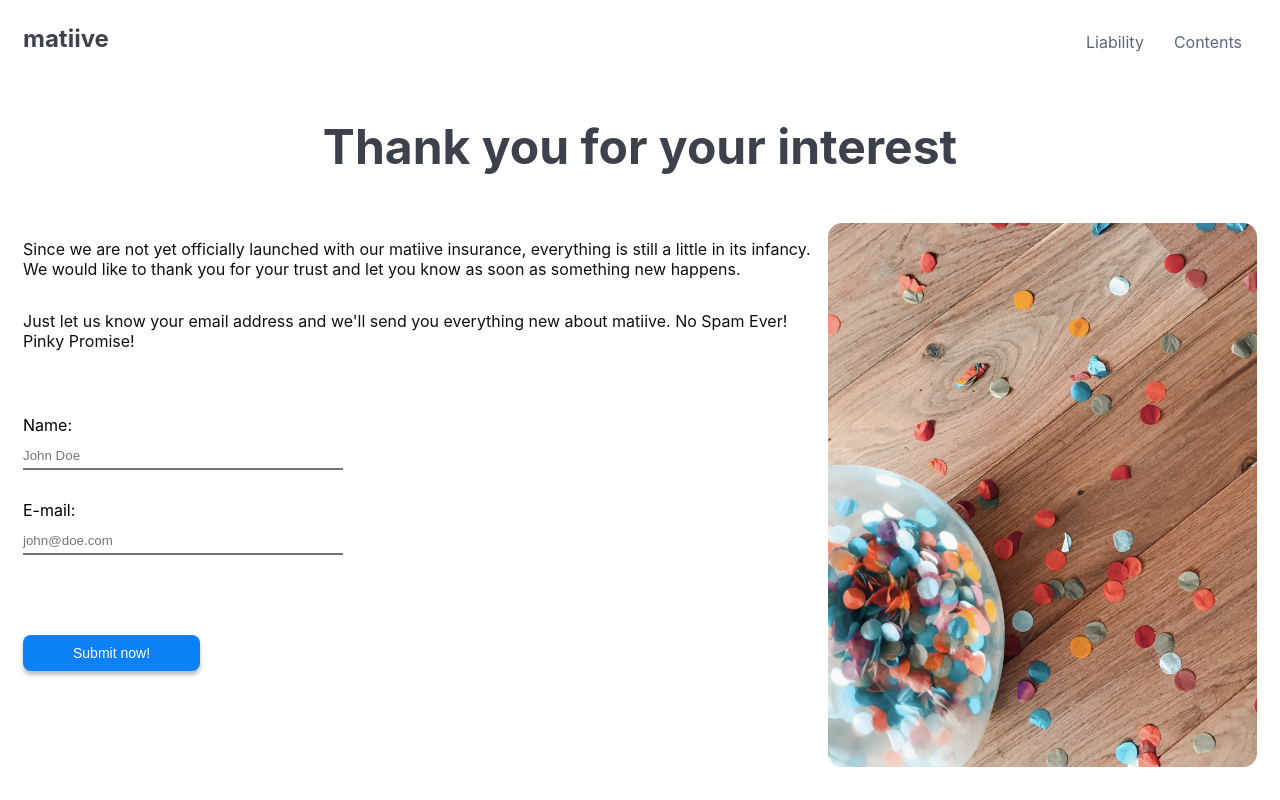
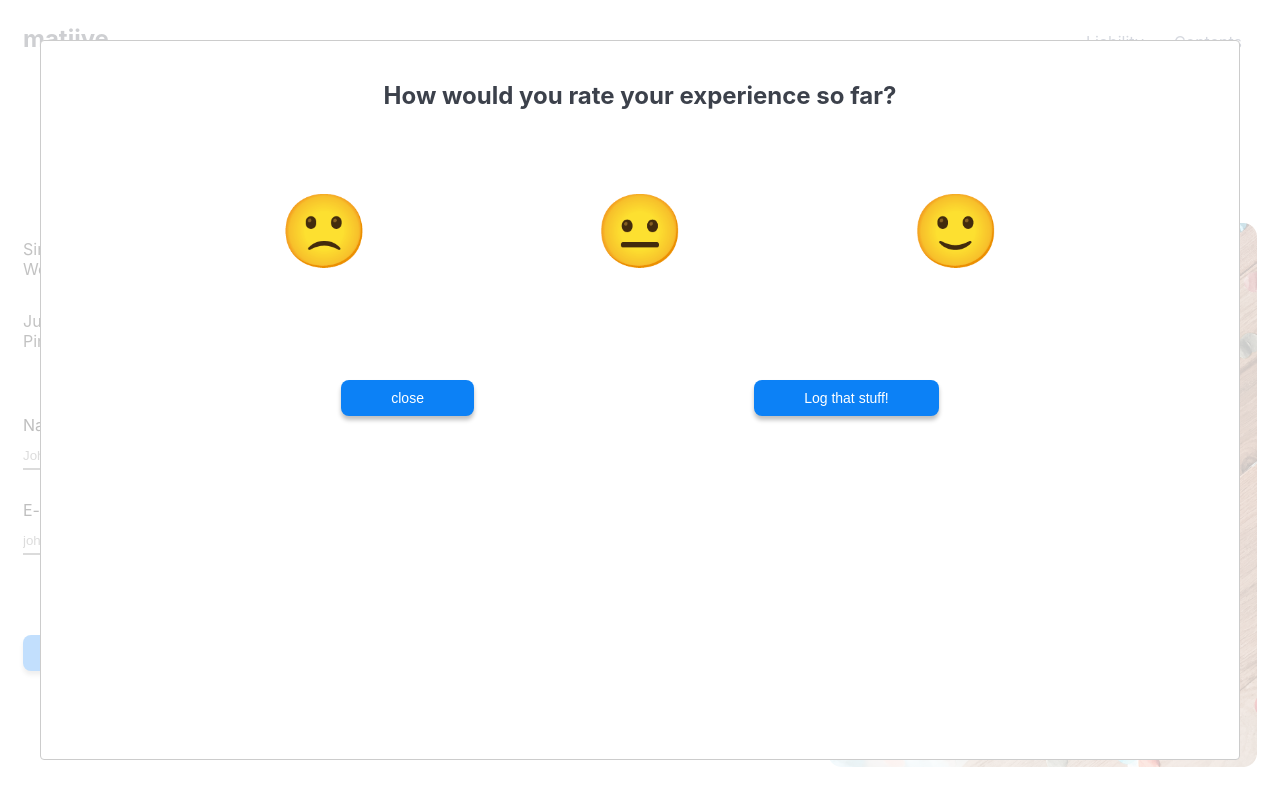
Before and after one commit to yOoMarvin/matiive-gatsby, a Gatsby site: page /final in a window 1280 px wide. Built offline with nearby package versions, Linux system fonts and the light colour scheme; Gatsby itself is replaced by a stand-in of ours.

Commit message:
playing around with modals

```diff
--- a/src/components/CustomModal.js
+++ b/src/components/CustomModal.js
@@ -1,3 +1,5 @@
+// currently not used. only reference
+
 import React from "react"
 import Modal from "react-modal"
 
--- a/src/pages/final.js
+++ b/src/pages/final.js
@@ -1,5 +1,6 @@
 import React from "react"
 import styled from "styled-components"
+import Modal from "react-modal"
 
 import Header from "../components/Header"
 
@@ -53,12 +54,83 @@ const Button = styled.button`
     cursor: pointer;
   }
 `
+const ModalContainer = styled.div`
+  display: flex;
+  flex-direction: column;
+
+  text-align: center;
+`
+const Emojis = styled.div`
+  display: flex;
+  flex-direction: row;
+  justify-content: space-evenly;
+  flex-wrap: wrap-around;
+
+  h1 {
+    padding: 8px;
+    font-size: 4.5em;
+    &:hover {
+      cursor: pointer;
+    }
+  }
+`
+const ButtonContainer = styled.div`
+  display: flex;
+  flex-direction: row;
+  justify-content: space-evenly;
+`
 
 class Final extends React.Component {
+  constructor() {
+    super()
+
+    this.state = {
+      modalIsOpen: true,
+      clicks: 0,
+    }
+
+    this.openModal = this.openModal.bind(this)
+    this.afterOpenModal = this.afterOpenModal.bind(this)
+    this.closeModal = this.closeModal.bind(this)
+  }
+
+  openModal() {
+    this.setState({ modalIsOpen: true })
+  }
+
+  afterOpenModal() {
+    // references are now sync'd and can be accessed.
+    this.subtitle.style.color = "#f00"
+  }
+
+  closeModal() {
+    this.setState({ modalIsOpen: false })
+  }
+
   render() {
     return (
       <div>
         <Header />
+        <Modal
+          isOpen={this.state.modalIsOpen}
+          onRequestClose={this.closeModal}
+          contentLabel="Example Modal"
+        >
+          <ModalContainer>
+            <h2>How would you rate your experience so far?</h2>
+            <Emojis>
+              <h1 onClick={() => console.log("I'm sad")}>🙁</h1>
+              <h1 onClick={() => console.log("I'm neutral")}>😐</h1>
+              <h1 onClick={() => console.log("I'm happy")}>🙂</h1>
+            </Emojis>
+            <ButtonContainer>
+              <Button onClick={this.closeModal}>close</Button>
+              <Button onClick={() => console.log(this.props.location.search)}>
+                Log that stuff!
+              </Button>
+            </ButtonContainer>
+          </ModalContainer>
+        </Modal>
         <Title>Thank you for your interest</Title>
         <Content>
           <Left>
```
Also changed, not shown: src/pages/liability.js (+36 -10 lines).
